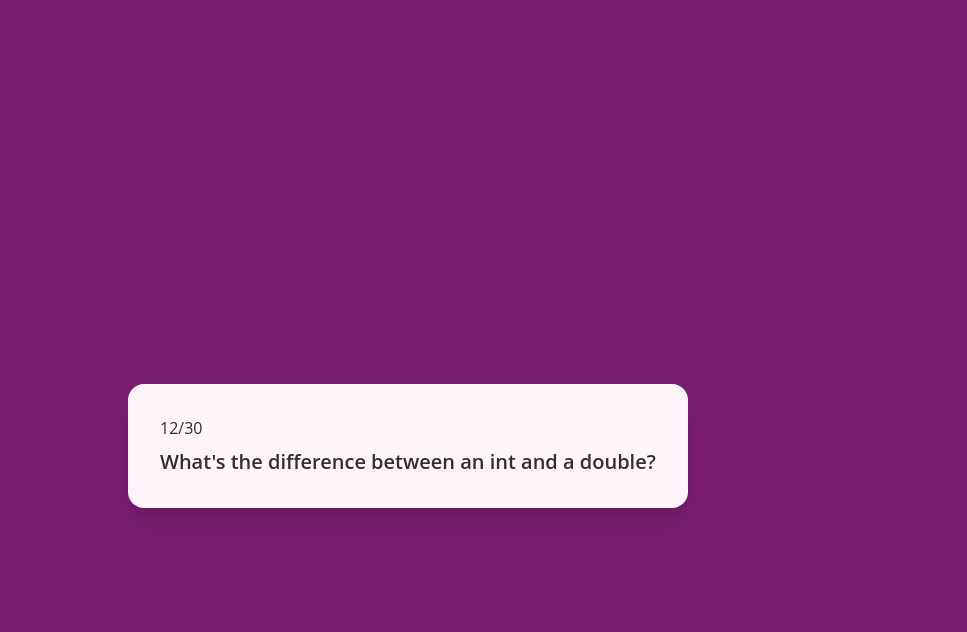
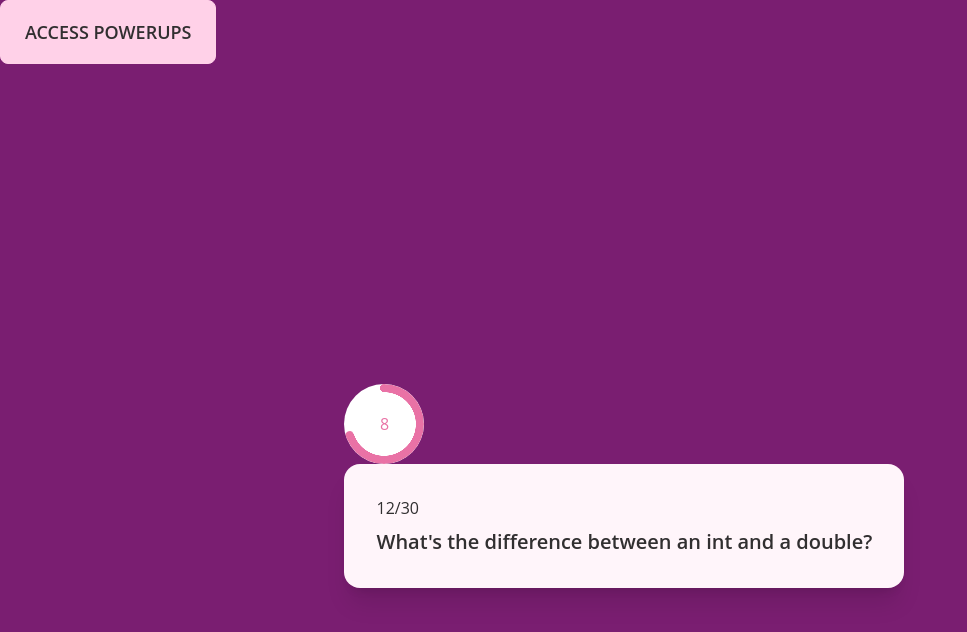
Before and after one commit to acm-projects/Besties, a SvelteKit app in the folder besties-mobile/: page /Question in a window 1280 px wide. Shown: the top 632 px of the page, without its empty margins (0-967 px from the left). Built offline with nearby package versions, Linux system fonts and the light colour scheme.

Commit message:
updated buttons

```diff
--- a/besties-mobile/src/routes/Question/+page.svelte
+++ b/besties-mobile/src/routes/Question/+page.svelte
@@ -16,8 +16,12 @@
 
 
     <!-- <a href="/">Home</a> -->
+
+    <button class="btn btn-xs sm:btn-sm md:btn-md lg:btn-lg">Access Powerups</button>
     <qCard>
+        <div class="radial-progress text-primary bg-white" style="--value:70;">8</div>
         <div class="card bg-base-100 shadow-xl">
+
             <div class="card-body">
                 <p>12/30</p>
                 <h2 class="card-title text-center">{questions[0].question}</h2>
```
